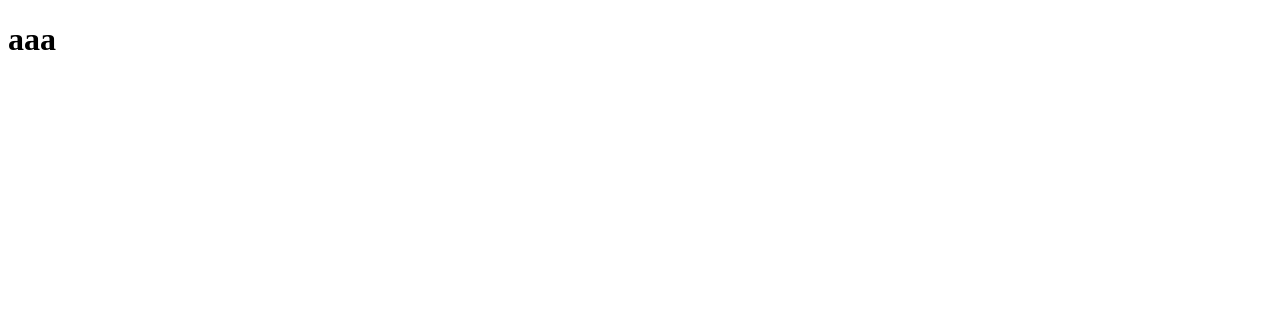
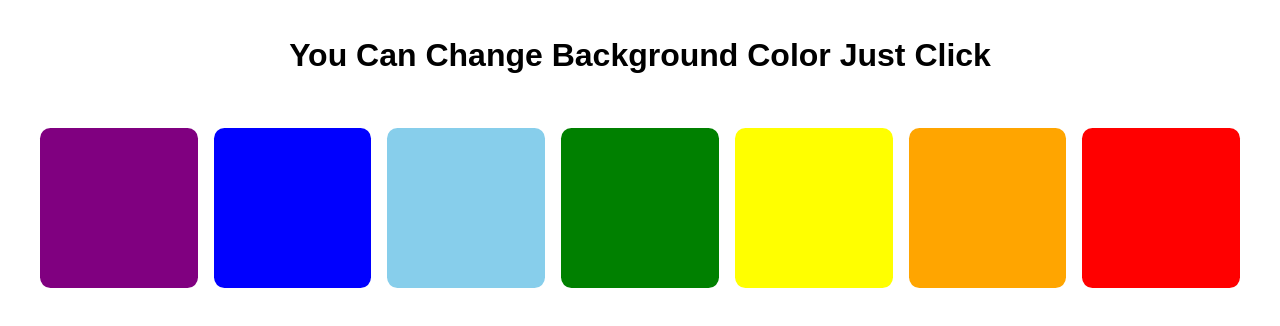
Before and after one commit to shihabuddin-dev/background-changer, a plain HTML site: page index.html in a window 1280 px wide. Drawn offline with Linux system fonts and the light colour scheme.

Commit message:
added new functionality and added here and changed background color

```diff
--- a/index.html
+++ b/index.html
@@ -1,11 +1,91 @@
 <!DOCTYPE html>
 <html lang="en">
+
 <head>
     <meta charset="UTF-8">
     <meta name="viewport" content="width=device-width, initial-scale=1.0">
     <title>Background Changer</title>
+    <style>
+        h1 {
+            text-align: center;
+            padding-top: 1rem;
+            font-family: Arial, Helvetica, sans-serif;
+        }
+
+        section {
+            padding: 2rem 2rem;
+            display: flex;
+            gap: 1rem;
+        }
+
+        #color-purple {
+            width: 10rem;
+            height: 10rem;
+            background-color: purple;
+            border-radius: 0.65rem;
+        }
+
+        #color-blue {
+            width: 10rem;
+            height: 10rem;
+            background-color: blue;
+            border-radius: 0.65rem;
+        }
+
+        #color-skyBlue {
+            width: 10rem;
+            height: 10rem;
+            background-color: skyblue;
+            border-radius: 0.65rem;
+        }
+
+        #color-green {
+            width: 10rem;
+            height: 10rem;
+            background-color: green;
+            border-radius: 0.65rem;
+        }
+
+        #color-yellow {
+            width: 10rem;
+            height: 10rem;
+            background-color: yellow;
+            border-radius: 0.65rem;
+        }
+
+        #color-orange {
+            width: 10rem;
+            height: 10rem;
+            background-color: orange;
+            border-radius: 0.65rem;
+        }
+
+        #color-red {
+            width: 10rem;
+            height: 10rem;
+            background-color: red;
+            border-radius: 0.65rem;
+        }
+    </style>
 </head>
+
 <body>
-    <h1>aaa</h1>
+    <h1>You Can Change Background Color Just Click</h1>
+    <!-- all color section  -->
+    <section>
+        <!-- color purple  -->
+        <div id="color-purple"></div>
+        <div id="color-blue"></div>
+        <div id="color-skyBlue"></div>
+        <div id="color-green"></div>
+        <div id="color-yellow"></div>
+        <div id="color-orange"></div>
+        <div id="color-red"></div>
+    </section>
+
+
+
+    <script src="js/app.js"></script>
 </body>
+
 </html>
--- a/js/app.js
+++ b/js/app.js
@@ -1 +1,22 @@
-alert('shihab')
+document.getElementById('color-purple').addEventListener('click', function () {
+    document.body.style.backgroundColor = 'purple';
+});
+document.getElementById('color-blue').addEventListener('click', function () {
+    document.body.style.backgroundColor = 'blue';
+});
+document.getElementById('color-skyBlue').addEventListener('click', function () {
+    document.body.style.backgroundColor = 'skyBlue';
+});
+document.getElementById('color-green').addEventListener('click', function () {
+    document.body.style.backgroundColor = 'green';
+});
+document.getElementById('color-yellow').addEventListener('click', function () {
+    document.body.style.backgroundColor = 'yellow';
+});
+
+document.getElementById('color-orange').addEventListener('click', function () {
+    document.body.style.backgroundColor = 'orange';
+});
+document.getElementById('color-red').addEventListener('click', function () {
+    document.body.style.backgroundColor = 'red';
+});
```
